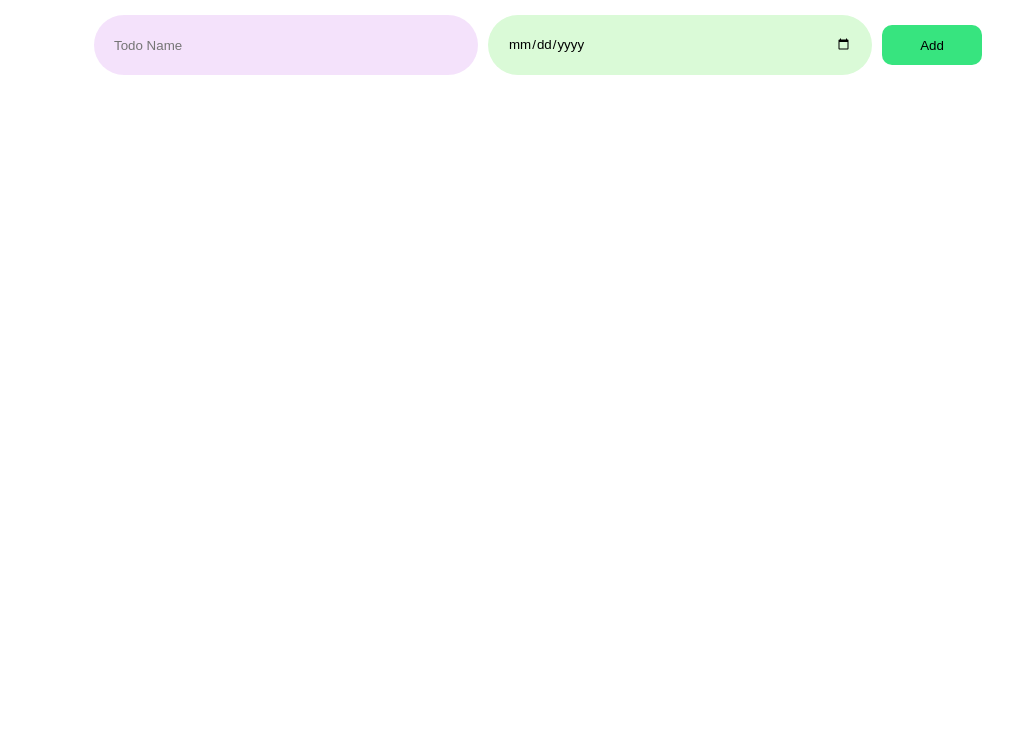
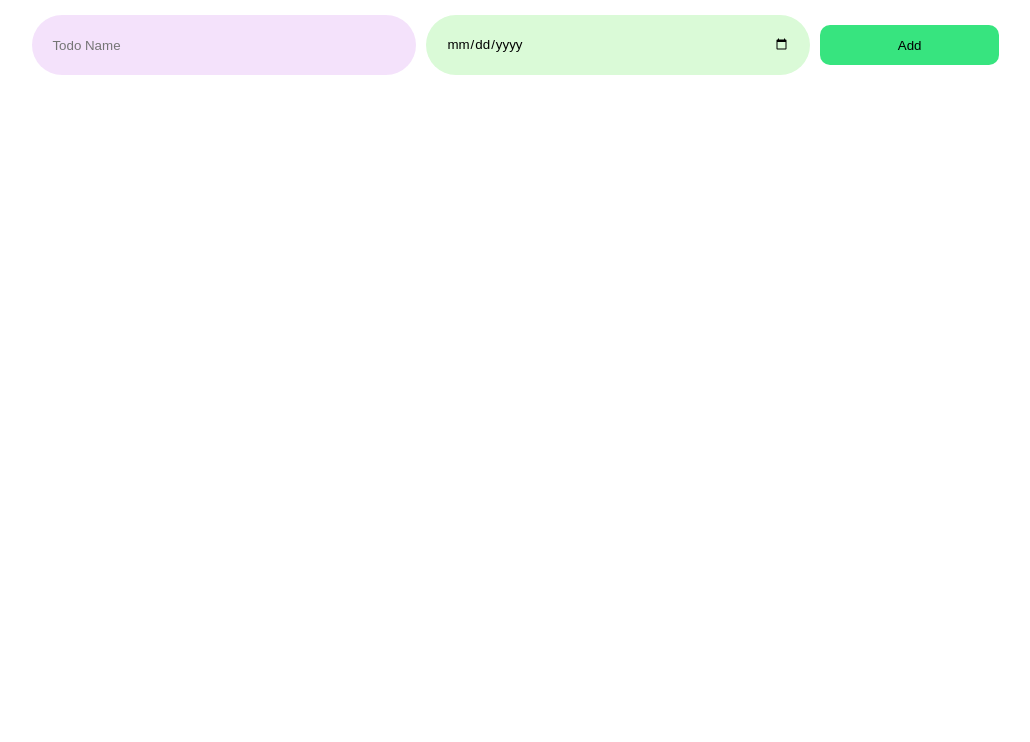
Before and after one commit to asith-2004/small-project_TODoList, a plain HTML site: page index.html in a window 1280 px wide. Shown: the part 58-800 px from the top of the page, without its empty margins (102-1132 px from the left). Drawn offline with Linux system fonts and the light colour scheme.

Commit message:
Update style.css

```diff
--- a/style.css
+++ b/style.css
@@ -11,7 +11,7 @@ html{
 .js-output-row,.input-wrapper{
 
     display: grid;
-    grid-template-columns: 30vw 30vw 100px;
+    grid-template-columns: 30vw 30vw 1fr;
     column-gap: 10px;
     justify-content: center;
 }
@@ -34,7 +34,7 @@ html{
 
 button{
     height: 40px;
-    width: 100px;
+    width: 80%;
     border: none;
     cursor: pointer;
     border-radius: 10px;
```
